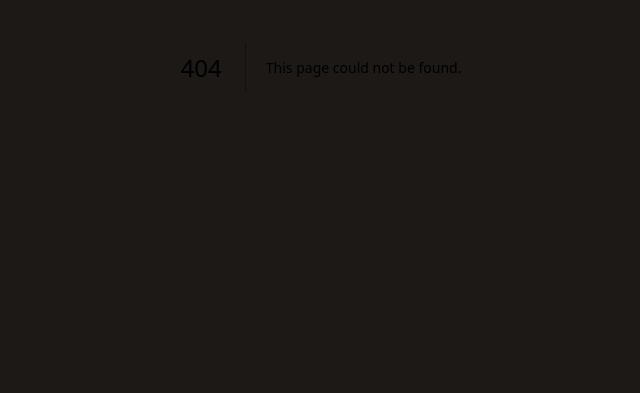
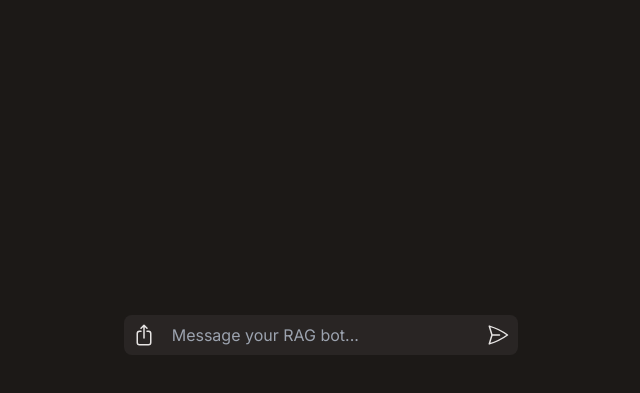
Before and after one commit to jearthman/ragette, a Next.js app: page /chat in a window 1280 px wide. Before the commit this address had no page. Shown: the part 333-726 px from the top of the page, without its empty margins (319-959 px from the left). Built offline with nearby package versions, Linux system fonts and the light colour scheme.

Commit message:
Add new files and update dependencies

```diff
--- a/app/api/chat/route.ts
+++ b/app/api/chat/route.ts
@@ -1,18 +1,42 @@
 import OpenAI from "openai";
 import { OpenAIStream, StreamingTextResponse } from "ai";
+import { AstraDB } from "@datastax/astra-db-ts";
+import { OpenAIEmbeddings } from "@langchain/openai";
 
 const openai = new OpenAI({
   apiKey: process.env.OPENAI_API_KEY,
 });
 
+const { ASTRA_DB_APPLICATION_TOKEN, ASTRA_DB_API_ENDPOINT } = process.env;
+
 export async function POST(req: Request) {
-  const { messages } = await req.json();
+  const { messages, fileId } = await req.json();
+
+  const lastUserMessage = messages[messages.length - 1];
+  const embeddings = new OpenAIEmbeddings();
+  const metadataFilter = { fileId: fileId };
+  const embeddedQuery = await embeddings.embedQuery(lastUserMessage.content);
+  const options = {
+    sort: {
+      $vector: embeddedQuery,
+    },
+    limit: 5,
+  };
+
+  const db = new AstraDB(ASTRA_DB_APPLICATION_TOKEN, ASTRA_DB_API_ENDPOINT);
+  const collection = await db.collection("ragette_cosine");
+  const cursor = await collection.find(metadataFilter, options);
+  const retrievedDocs = await cursor.toArray();
+  const context = retrievedDocs.map((doc) => doc.text).join("\n");
 
   const systemPrompt = {
     role: "system",
     content:
-      "You are a snarky chat assistant that is part of a software engineering interview excercise that I'm creating in real time.",
+      "You are a helpful AI that uses Retrieval Augmented Generation to answer questions. If context is found based on a user's question it will be appended to the user's message. If no context is found, say something along the lines of 'I couldn't find information about that'",
   };
+
+  messages[messages.length - 1].content +=
+    `\n\nSTART CONTEXT\n${context}\nEND CONTEXT`;
 
   const response = await openai.chat.completions.create({
     model: "gpt-3.5-turbo",
--- /dev/null
+++ b/app/api/embed/loader-factory.ts
@@ -0,0 +1,11 @@
+import { WebPDFLoader } from "langchain/document_loaders/web/pdf";
+
+export default async function loaderFactory(file: Blob) {
+  const fileType = file.type;
+  switch (fileType) {
+    case "application/pdf":
+      return new WebPDFLoader(file);
+    default:
+      throw new Error("Unsupported file type");
+  }
+}
--- /dev/null
+++ b/app/api/embed/route.ts
@@ -0,0 +1,19 @@
+import vectorizeFile from "./vectorization";
+
+export async function POST(request: Request): Promise<Response> {
+  const body = await request.json();
+
+  const { fileUrl, fileId } = body;
+
+  const fileResponse = await fetch(fileUrl);
+
+  const file = await fileResponse.blob();
+  try {
+    const retrievaResult = vectorizeFile(file, fileId);
+
+    return new Response(JSON.stringify(retrievaResult), { status: 200 });
+  } catch (error) {
+    console.log(error);
+    return new Response("Error uploading file to vectorDB", { status: 403 });
+  }
+}
--- /dev/null
+++ b/app/api/embed/vectorization.ts
@@ -0,0 +1,40 @@
+import loaderFactory from "./loader-factory";
+import { RecursiveCharacterTextSplitter } from "langchain/text_splitter";
+import { AstraDB } from "@datastax/astra-db-ts";
+import { OpenAIEmbeddings } from "@langchain/openai";
+
+const { ASTRA_DB_APPLICATION_TOKEN, ASTRA_DB_API_ENDPOINT } = process.env;
+
+export default async function vectorizeFile(file: Blob, fileId: string) {
+  try {
+    const loader = await loaderFactory(file);
+
+    const docs = await loader.load();
+
+    const splitter = new RecursiveCharacterTextSplitter();
+
+    const splitDocs = await splitter.splitDocuments(docs);
+
+    const splitStrings = splitDocs.map((doc) => doc.pageContent);
+
+    const embeddings = new OpenAIEmbeddings();
+
+    const documentEmbeddings = await embeddings.embedDocuments(splitStrings);
+
+    const astraDocs = splitStrings.map((splitString, index) => ({
+      fileId: fileId,
+      text: splitString,
+      $vector: documentEmbeddings[index],
+    }));
+
+    const db = new AstraDB(ASTRA_DB_APPLICATION_TOKEN, ASTRA_DB_API_ENDPOINT);
+
+    const collection = await db.collection("ragette_cosine");
+
+    collection.insertMany(astraDocs);
+
+    return "DOCUMENT_STORED";
+  } catch (error) {
+    throw error;
+  }
+}
--- /dev/null
+++ b/app/chat/page.tsx
@@ -0,0 +1,97 @@
+"use client";
+
+import { useSearchParams } from "next/navigation";
+import { useChat } from "ai/react";
+import { useRef, RefObject } from "react";
+
+export default function ChatPage() {
+  const searchParams = useSearchParams();
+  const fileId = searchParams.get("fileId");
+
+  const { messages, input, handleInputChange, handleSubmit } = useChat();
+  const inputFileRef: RefObject<HTMLInputElement> = useRef(null);
+
+  return (
+    <main className="mx-auto flex min-h-screen flex-col py-24 sm:w-full lg:w-1/3">
+      <div className="h-5/6 flex-grow flex-col scroll-auto rounded-lg">
+        {messages.map((message) => {
+          return (
+            <div
+              key={message.id}
+              className={`flex p-2 ${
+                message.role === "user" ? "justify-end" : "justify-start"
+              }`}
+            >
+              <div
+                className={`rounded-lg px-2.5 py-2 ${
+                  message.role === "user"
+                    ? "bg-neutral-800 text-neutral-100 shadow-md"
+                    : "border border-stone-700 bg-stone-800 text-stone-100 shadow-md"
+                }`}
+              >
+                {message.content}
+              </div>
+            </div>
+          );
+        })}
+      </div>
+
+      <div className="p-4">
+        <form
+          onSubmit={(e) => handleSubmit(e, { options: { body: { fileId } } })}
+          className="flex w-full rounded-lg bg-stone-800 text-stone-200 ring-transparent focus-within:ring-1 focus-within:ring-stone-700"
+        >
+          <input name="file" ref={inputFileRef} type="file" hidden />
+          <button
+            type="button"
+            className="rounded-md bg-transparent p-2 transition-colors ease-in-out hover:text-white"
+            onClick={(e) => {
+              e.preventDefault();
+              inputFileRef.current?.click();
+            }}
+          >
+            <svg
+              xmlns="http://www.w3.org/2000/svg"
+              fill="none"
+              viewBox="0 0 24 24"
+              stroke-width="1.5"
+              stroke="currentColor"
+              className="h-6 w-6"
+            >
+              <path
+                stroke-linecap="round"
+                stroke-linejoin="round"
+                d="M9 8.25H7.5a2.25 2.25 0 0 0-2.25 2.25v9a2.25 2.25 0 0 0 2.25 2.25h9a2.25 2.25 0 0 0 2.25-2.25v-9a2.25 2.25 0 0 0-2.25-2.25H15m0-3-3-3m0 0-3 3m3-3V15"
+              />
+            </svg>
+          </button>
+          <input
+            className="w-full bg-transparent p-2 focus:outline-none"
+            placeholder="Message your RAG bot..."
+            onChange={handleInputChange}
+            value={input}
+          />
+          <button
+            type="submit"
+            className="rounded-md bg-transparent p-2 transition-colors ease-in-out hover:text-white"
+          >
+            <svg
+              xmlns="http://www.w3.org/2000/svg"
+              fill="none"
+              viewBox="0 0 24 24"
+              stroke-width="1.5"
+              stroke="currentColor"
+              className="h-6 w-6"
+            >
+              <path
+                stroke-linecap="round"
+                stroke-linejoin="round"
+                d="M6 12 3.269 3.125A59.769 59.769 0 0 1 21.485 12 59.768 59.768 0 0 1 3.27 20.875L5.999 12Zm0 0h7.5"
+              />
+            </svg>
+          </button>
+        </form>
+      </div>
+    </main>
+  );
+}
--- a/app/components/icons/check.tsx
+++ b/app/components/icons/check.tsx
@@ -6,7 +6,7 @@ export default function CheckIcon() {
       viewBox="0 0 24 24"
       strokeWidth="1.5"
       stroke="currentColor"
-      className="h-6 w-6 text-green-600"
+      className="h-6 w-6 text-lime-600"
     >
       <path
         strokeLinecap="round"
--- a/app/upload/page.tsx
+++ b/app/upload/page.tsx
@@ -2,15 +2,34 @@
 
 import { upload } from "@vercel/blob/client";
 import { useRef, useState } from "react";
-import { v4 as uuidv4 } from "uuid";
 import SpinnerIcon from "../components/icons/spinner";
 import CheckIcon from "../components/icons/check";
+import { useRouter } from "next/navigation";
 
-export default function AvatarUploadPage() {
+export default function FileUploadPage() {
+  const router = useRouter();
   const inputFileRef = useRef<HTMLInputElement>(null);
+  const fileIdRef = useRef<string | null>(null);
   const [fileName, setFileName] = useState("");
   const [fileType, setFileType] = useState("");
   const [uploadStep, setUploadStep] = useState(0);
+
+  const generateID = (): string => {
+    //ID for astra collection name
+
+    const characters =
+      "ABCDEFGHIJKLMNOPQRSTUVWXYZabcdefghijklmnopqrstuvwxyz0123456789_";
+
+    let result = characters.charAt(Math.floor(Math.random() * 52));
+
+    for (let i = 1; i < 16; i++) {
+      result += characters.charAt(
+        Math.floor(Math.random() * characters.length),
+      );
+    }
+
+    return result;
+  };
 
   return (
     <main className="flex h-screen w-screen flex-col items-center">
@@ -39,20 +58,40 @@ export default function AvatarUploadPage() {
             }
 
             setFileName(file.name.split(".")[0]);
-            setFileType(file.type.split("/")[1].toUpperCase());
+            if (file.type) {
+              setFileType(file.type?.split("/")[1].toUpperCase());
+            } else {
+              setFileType(file.name.split(".")[1].toUpperCase());
+            }
 
             setUploadStep(1);
 
-            const response = await upload(file.name, file, {
+            fileIdRef.current = generateID();
+
+            const uploadResponse = await upload(file.name, file, {
               access: "public",
               handleUploadUrl: "/api/upload",
-              clientPayload: uuidv4(),
+              clientPayload: fileIdRef.current,
             });
 
-            if (response.url) {
+            if (uploadResponse.url) {
               setUploadStep(2);
 
               //send url to rag backend
+              const embedResponse = await fetch("/api/embed", {
+                method: "POST",
+                headers: {
+                  "Content-Type": "application/json",
+                },
+                body: JSON.stringify({
+                  fileUrl: uploadResponse.url,
+                  fileId: fileIdRef.current,
+                }),
+              });
+
+              if (embedResponse.ok) {
+                setUploadStep(3);
+              }
             }
           }}
         />
@@ -71,7 +110,7 @@ export default function AvatarUploadPage() {
             viewBox="0 0 24 24"
             strokeWidth="1.5"
             stroke="currentColor"
-            className="mr-1 h-6 w-6"
+            className="mr-1 h-6 w-6 animate-bounce-up"
           >
             <path
               strokeLinecap="round"
@@ -83,36 +122,47 @@ export default function AvatarUploadPage() {
         </button>
       </form>
       {!!uploadStep && (
-        <div className="flex flex-col">
-          <div className="mb-4 mt-12 flex items-center gap-2 self-center text-stone-300">
+        <>
+          <div className="flex w-72 flex-col">
+            <div className="mb-4 mt-12 flex animate-fade-in items-center gap-2 self-center text-stone-300">
               <div className="font-semibold">{fileName}</div>
               <div className="rounded-full border border-amber-400 bg-amber-300 px-1 py-0.5 text-xs font-bold text-amber-700">
                 {fileType}
               </div>
             </div>
 
-          <div className="flex w-64 items-center lg:w-1/6">
+            <div className="flex animate-fade-in items-center">
               <div
                 className={`mr-2 flex h-7 w-7 items-center justify-center rounded-full bg-stone-700`}
               >
                 {uploadStep === 1 && <SpinnerIcon />}
-              {uploadStep === 2 && <CheckIcon />}
+                {uploadStep >= 2 && <CheckIcon />}
               </div>
               <div className="text-stone-400">Uploading to Blob Storage</div>
             </div>
 
-          {uploadStep === 2 && (
-            <>
+            {uploadStep >= 2 && (
+              <div className="animate-fade-in-from-below">
                 <div className="my-1 ml-3 h-3 w-1 rounded-full bg-stone-700 opacity-70"></div>
-              <div className="flex w-64 items-center lg:w-1/6">
+                <div className="flex items-center">
                   <div className="mr-2 flex h-7 w-7 items-center justify-center rounded-full bg-stone-700">
-                  <SpinnerIcon />
+                    {uploadStep === 2 && <SpinnerIcon />}
+                    {uploadStep === 3 && <CheckIcon />}
                   </div>
-                <div className="text-stone-400">Splitting up Doc</div>
+                  <div className="text-stone-400">Embedding for Vector DB</div>
                 </div>
-            </>
+              </div>
             )}
           </div>
+          {uploadStep === 3 && (
+            <button
+              onClick={() => router.push(`/chat?fileId=${fileIdRef.current}`)}
+              className="mt-4 animate-fade-in rounded-md bg-lime-800 px-2.5 py-2 text-lime-100 shadow-sm transition hover:bg-lime-700 hover:shadow-md active:bg-lime-700 active:shadow-inner disabled:opacity-30 disabled:hover:bg-lime-800"
+            >
+              Start Chat
+            </button>
+          )}
+        </>
       )}
     </main>
   );
--- a/package.json
+++ b/package.json
@@ -9,11 +9,13 @@
     "lint": "next lint"
   },
   "dependencies": {
+    "@datastax/astra-db-ts": "0.1.2",
+    "@langchain/openai": "^0.0.12",
     "@vercel/blob": "^0.18.0",
     "ai": "^2.2.31",
-    "langchain": "^0.1.3",
+    "langchain": "^0.1.5",
     "next": "14.0.4",
-    "openai": "^4.24.7",
+    "openai": "^4.25.0",
     "pdf-parse": "^1.1.1",
     "react": "^18.2.0",
     "react-dom": "^18.2.0",
--- a/tailwind.config.ts
+++ b/tailwind.config.ts
@@ -14,7 +14,38 @@ const config: Config = {
           "conic-gradient(from 180deg at 50% 50%, var(--tw-gradient-stops))",
       },
       animation: {
+        "bounce-up": "bounce-up 0.5s ease-in-out",
         "spin-fast": "spin 0.75s linear infinite",
+        "fade-in": "fade-in 1s ease-in-out",
+        "fade-in-from-below": "fade-in-from-below 1s ease-in-out",
+      },
+      keyframes: {
+        "bounce-up": {
+          "0%, 100%": {
+            transform: "translateY(0)",
+          },
+          "50%": {
+            transform: "translateY(-15%)",
+          },
+        },
+        "fade-in": {
+          "0%": {
+            opacity: "0",
+          },
+          "100%": {
+            opacity: "1",
+          },
+        },
+        "fade-in-from-below": {
+          "0%": {
+            opacity: "0",
+            transform: "translateY(0.5rem)",
+          },
+          "100%": {
+            opacity: "1",
+            transform: "translateY(0)",
+          },
+        },
       },
     },
   },
```
Also changed, not shown: app/upload/styles.module.css (added, +10 -0 lines), 2 other files (tests, documents, lock files or other folders). Lines whose indentation alone changed are shown as unchanged.
